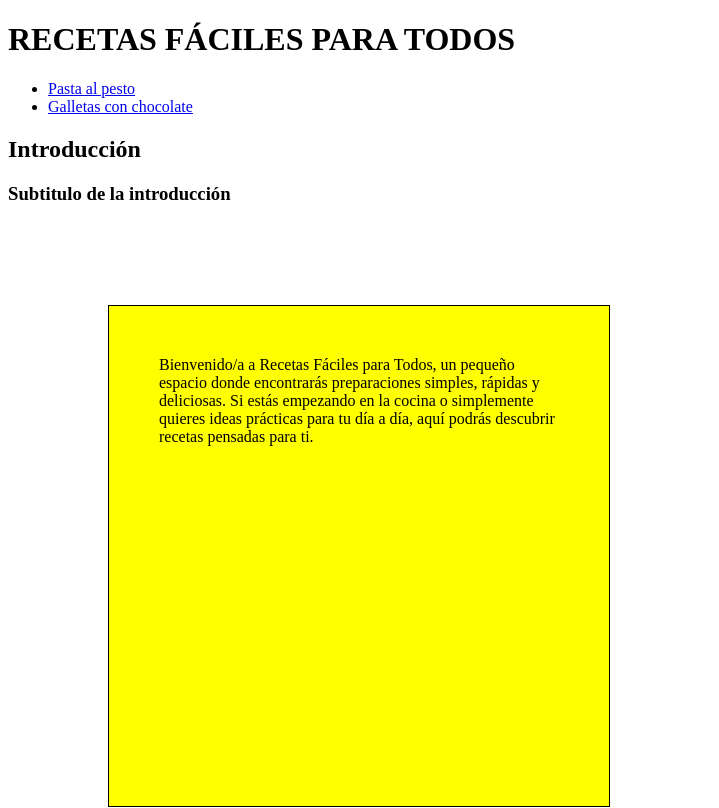
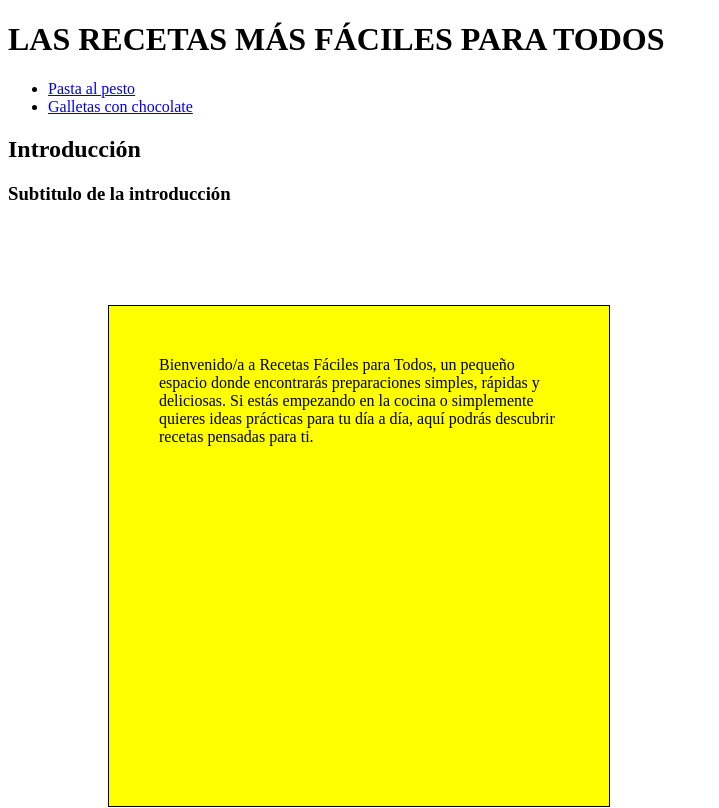
Before and after one commit to adltgxaloc/adltgxaloc.github.io, a plain HTML site: page index.html in a window 1280 px wide. Shown: the top 808 px of the page, without its empty margins (0-719 px from the left). Drawn offline with Linux system fonts and the light colour scheme.

Commit message:
Update index.html

```diff
--- a/index.html
+++ b/index.html
@@ -8,7 +8,7 @@
 </head>
 <body>
     <header>
-        <h1>RECETAS FÁCILES PARA TODOS</h1>
+        <h1>LAS RECETAS MÁS FÁCILES PARA TODOS</h1>
     </header>
     <nav>
         <ul>
```
